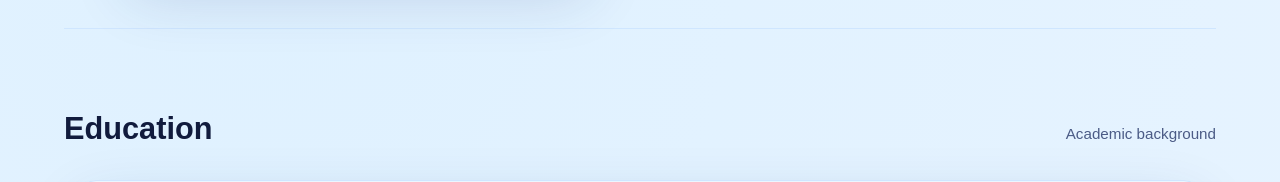
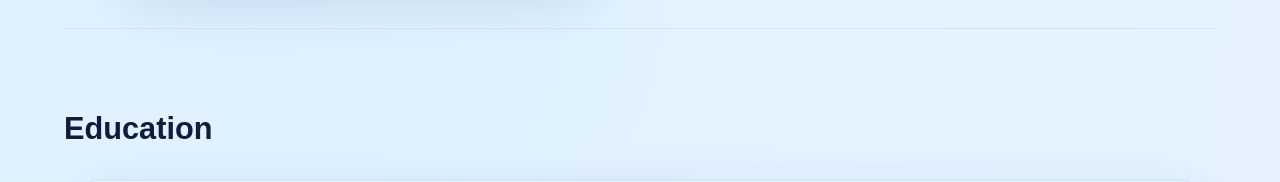
Before and after one commit to weipo0116/my-portfolio, a React (Vite) app: page / in a window 1280 px wide. Shown: the part 1380-1562 px from the top of the page. Built offline with nearby package versions, Linux system fonts and the light colour scheme.

Commit message:
Remove remaining section subtitles for a consistent, minimal header style
Co-Authored-By: Claude Opus 5.5 <noreply@anthropic.com>
Claude-Session: https://claude.ai/code/session_014JqYyC5F5TfV3iSFo6ejpD

```diff
--- a/src/App.jsx
+++ b/src/App.jsx
@@ -807,7 +807,6 @@ function App() {
           >
             <div className="section-header">
               <h2>Education</h2>
-              <p>Academic background</p>
             </div>
             <div className="education-block education-standalone">
               <div className="education-timeline">
@@ -1033,7 +1032,6 @@ function App() {
           >
             <div className="section-header">
               <h2>Lab</h2>
-              <p>AI tools I&apos;m building</p>
             </div>
             {siteData.lab.intro ? (
               <p className="lab-intro">{siteData.lab.intro}</p>
@@ -1096,7 +1094,6 @@ function App() {
         >
           <div className="section-header">
             <h2>Other Experience</h2>
-            <p>Some interests and works</p>
           </div>
           <div
             className="carousel"
```
